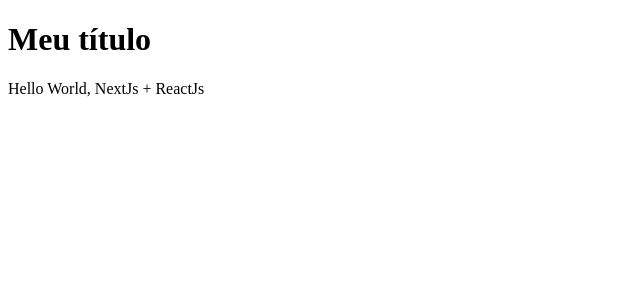
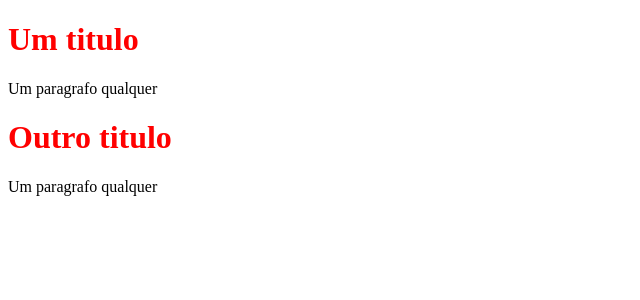
Before and after one commit to costagabriel99/react-nextjs-exemplos, a Next.js app: page / in a window 1280 px wide. Shown: the top 300 px of the page, without its empty margins (0-640 px from the left). Built offline with nearby package versions, Linux system fonts and the light colour scheme.

Commit message:
Estilizado title e usando childrens

```diff
--- a/pages/index.jsx
+++ b/pages/index.jsx
@@ -3,8 +3,10 @@
 function HomePage (){
     return (
         <div>
-            <Title />
-            Hello World, NextJs + ReactJs
+            <Title>Um titulo</Title>
+            <p>Um paragrafo qualquer</p>
+            <Title>Outro titulo</Title>
+            <p>Um paragrafo qualquer</p>
         </div>
     )
 }
--- a/src/components/title/Title.jsx
+++ b/src/components/title/Title.jsx
@@ -1,6 +1,10 @@
-function Title () {
+import styles from './Title.module.css'
+
+function Title (props) {
     return (
-        <h1>Meu título</h1>
+        <h1 className= {styles.title}>
+            {props.children}
+        </h1>
     )
 }
 export default Title
--- /dev/null
+++ b/src/components/title/Title.module.css
@@ -0,0 +1,3 @@
+.title{
+    color: red;
+}
```
